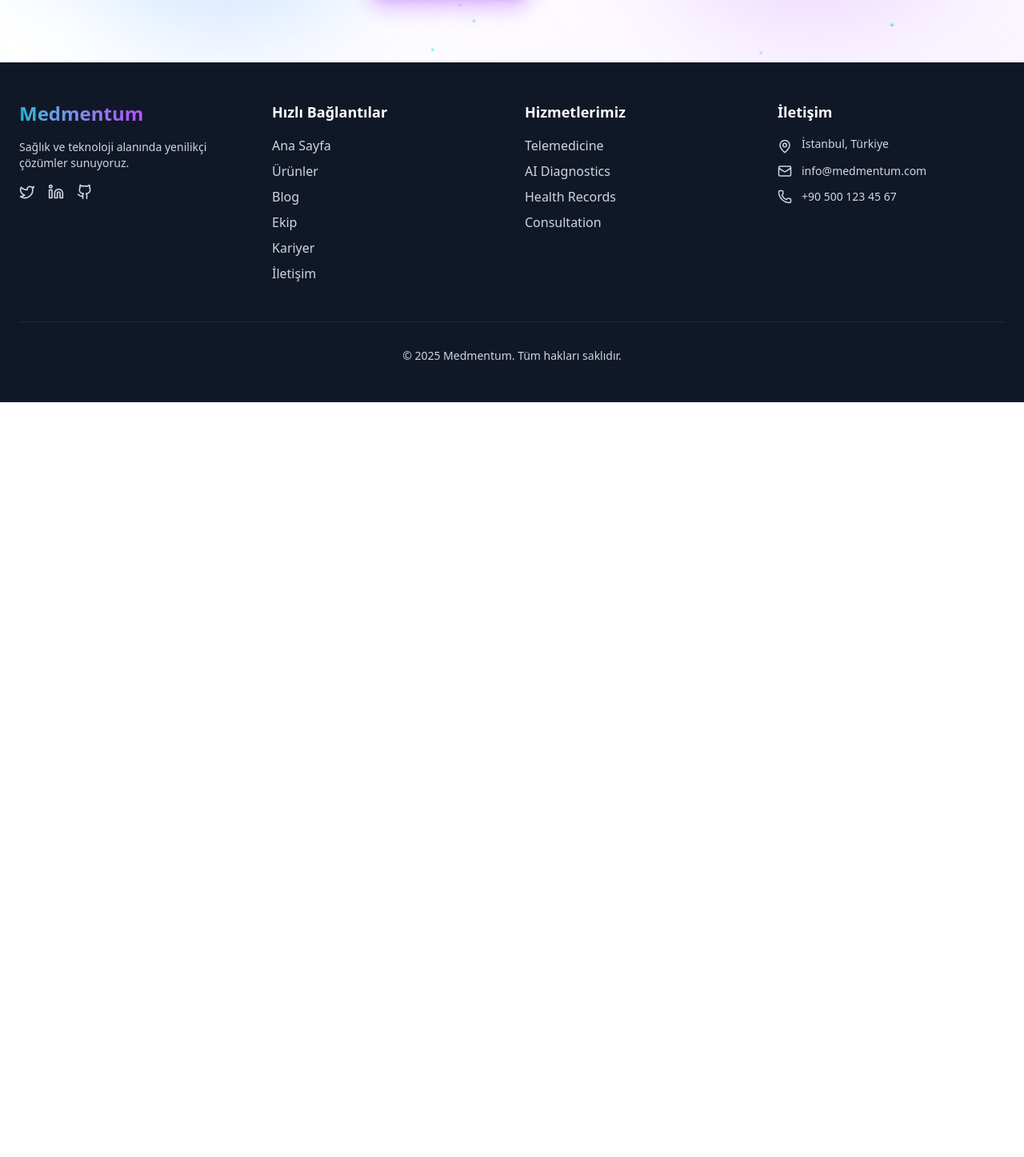
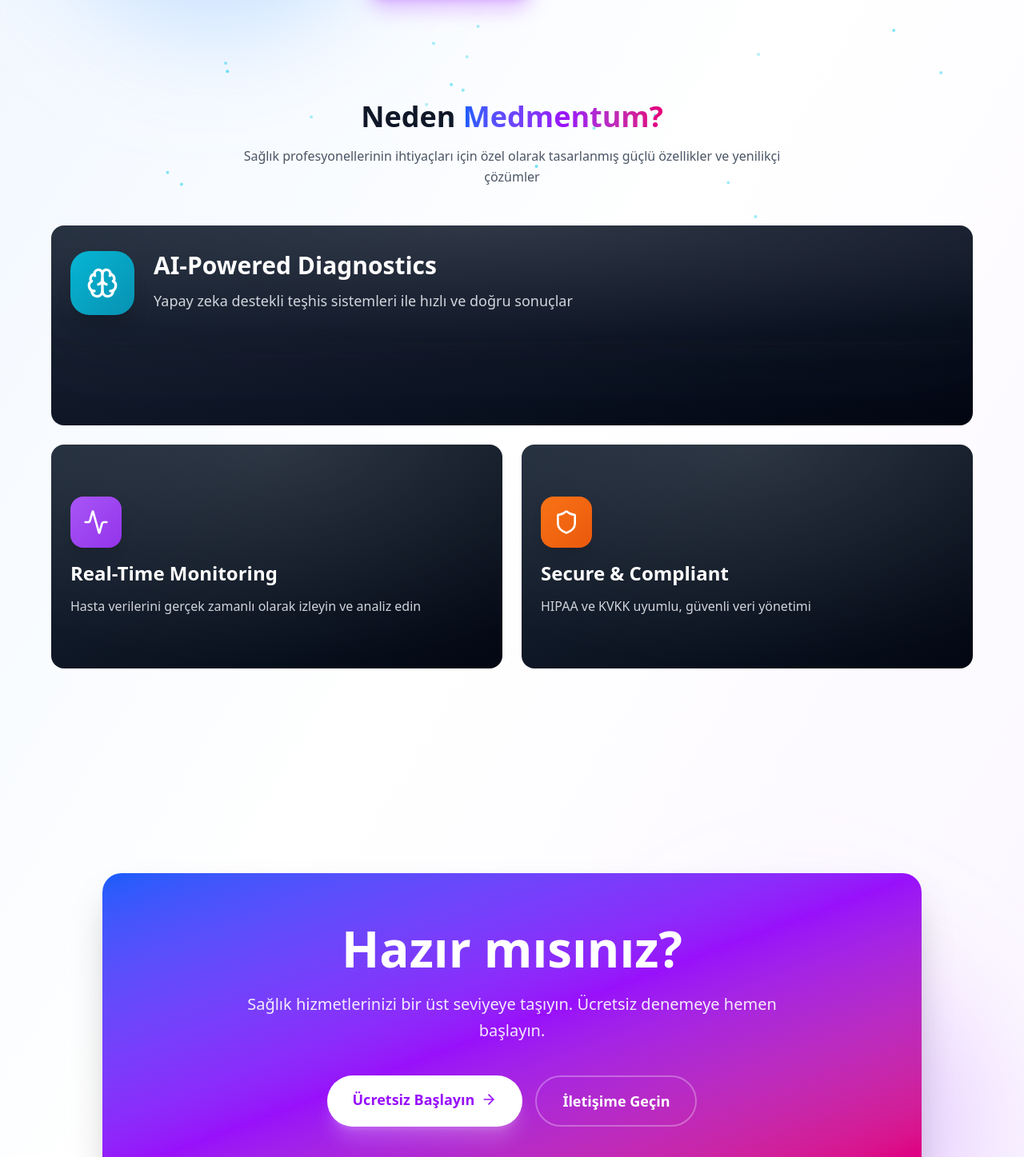
Before and after one commit to bsyilmaz/medmentum, a React (Vite) app: page / in a window 1280 px wide. Shown: the part 526-1973 px from the top of the page at 80% size. Before the commit the page ends 1029 px from the top, so only its background shows below. Built offline with nearby package versions, Linux system fonts and the light colour scheme.

Commit message:
Neden Medmentum ve Hazır mısınız bölümleri hero içinde geri eklendi

```diff
--- a/src/pages/Home.jsx
+++ b/src/pages/Home.jsx
@@ -166,6 +166,128 @@
             </FadeIn>
           </div>
         </div>
+
+        {/* Features Section - Neden Medmentum */}
+        <div className="container mx-auto px-6 relative z-10 py-32">
+          <FadeIn>
+            <div className="text-center mb-8">
+              <motion.h2
+                initial={{ opacity: 0, y: 20 }}
+                whileInView={{ opacity: 1, y: 0 }}
+                viewport={{ once: true }}
+                transition={{ duration: 0.6 }}
+                className="text-3xl md:text-4xl font-extrabold mb-4 text-gray-900 dark:text-white"
+              >
+                Neden <span className="bg-gradient-to-r from-blue-600 via-purple-600 to-pink-600 bg-clip-text text-transparent">Medmentum?</span>
+              </motion.h2>
+              <motion.p
+                initial={{ opacity: 0, y: 20 }}
+                whileInView={{ opacity: 1, y: 0 }}
+                viewport={{ once: true }}
+                transition={{ delay: 0.2, duration: 0.6 }}
+                className="text-base text-gray-600 dark:text-gray-300 max-w-2xl mx-auto leading-relaxed mb-12"
+              >
+                Sağlık profesyonellerinin ihtiyaçları için özel olarak tasarlanmış
+                güçlü özellikler ve yenilikçi çözümler
+              </motion.p>
+            </div>
+          </FadeIn>
+
+          <div className="max-w-6xl mx-auto">
+            {/* İlk kart - Tam genişlik */}
+            <motion.div
+              initial={{ opacity: 0, y: 30 }}
+              whileInView={{ opacity: 1, y: 0 }}
+              viewport={{ once: true }}
+              transition={{ delay: 0, duration: 0.6 }}
+              className="mb-6"
+            >
+              <WobbleCard containerClassName="bg-gradient-to-br from-gray-800 via-gray-900 to-gray-950 min-h-[250px]">
+                <div className="flex flex-col md:flex-row items-center md:items-start gap-6 h-full">
+                  <motion.div
+                    whileHover={{ scale: 1.1, rotate: [0, -10, 10, 0] }}
+                    transition={{ duration: 0.3 }}
+                    className={`w-20 h-20 rounded-3xl bg-gradient-to-br ${features[0].color} flex items-center justify-center shadow-xl flex-shrink-0`}
+                  >
+                    {React.createElement(features[0].icon, { className: "text-white", size: 40 })}
+                  </motion.div>
+                  <div className="flex-1 text-center md:text-left">
+                    <h3 className="text-3xl font-bold mb-3 text-white">{features[0].title}</h3>
+                    <p className="text-gray-300 leading-relaxed text-lg">
+                      {features[0].description}
+                    </p>
+                  </div>
+                </div>
+              </WobbleCard>
+            </motion.div>
+
+            {/* Alt kısım - 2 kart yan yana */}
+            <div className="grid grid-cols-1 md:grid-cols-2 gap-6">
+              {features.slice(1, 3).map((feature, index) => (
+                <motion.div
+                  key={index}
+                  initial={{ opacity: 0, y: 30 }}
+                  whileInView={{ opacity: 1, y: 0 }}
+                  viewport={{ once: true }}
+                  transition={{ delay: (index + 1) * 0.1, duration: 0.6 }}
+                  className="h-full"
+                >
+                  <WobbleCard containerClassName="bg-gradient-to-br from-gray-800 to-gray-950 h-full min-h-[280px]">
+                    <div className="flex flex-col h-full justify-center">
+                      <motion.div
+                        whileHover={{ scale: 1.1, rotate: [0, -10, 10, 0] }}
+                        transition={{ duration: 0.3 }}
+                        className={`w-16 h-16 rounded-2xl bg-gradient-to-br ${feature.color} flex items-center justify-center mb-4 shadow-lg`}
+                      >
+                        <feature.icon className="text-white" size={32} />
+                      </motion.div>
+                      <h3 className="text-2xl font-bold mb-3 text-white">{feature.title}</h3>
+                      <p className="text-gray-300 leading-relaxed">
+                        {feature.description}
+                      </p>
+                    </div>
+                  </WobbleCard>
+                </motion.div>
+              ))}
+            </div>
+          </div>
+        </div>
+
+        {/* CTA Section - Hazır mısınız */}
+        <div className="container mx-auto px-6 relative z-10 py-32">
+          <FadeIn>
+            <motion.div
+              initial={{ opacity: 0, y: 30 }}
+              whileInView={{ opacity: 1, y: 0 }}
+              viewport={{ once: true }}
+              transition={{ duration: 0.8 }}
+              className="max-w-5xl mx-auto text-center bg-gradient-to-br from-blue-600 via-purple-600 to-pink-600 rounded-3xl p-12 md:p-16 shadow-2xl"
+            >
+              <motion.h2
+                animate={{ scale: [1, 1.03, 1] }}
+                transition={{ duration: 4, repeat: Infinity }}
+                className="text-4xl md:text-5xl lg:text-6xl font-extrabold mb-6 text-white"
+              >
+                Hazır mısınız?
+              </motion.h2>
+              <p className="text-lg md:text-xl text-white/90 mb-10 leading-relaxed max-w-2xl mx-auto">
+                Sağlık hizmetlerinizi bir üst seviyeye taşıyın.
+                Ücretsiz denemeye hemen başlayın.
+              </p>
+              <div className="flex flex-col sm:flex-row gap-4 justify-center">
+                <MagneticButton className="group px-8 py-4 bg-white text-purple-600 rounded-full font-bold text-lg shadow-xl shadow-white/20 hover:shadow-white/30 hover:scale-105 transition-all duration-300">
+                  <span className="flex items-center gap-2">
+                    Ücretsiz Başlayın
+                    <ArrowRight className="group-hover:translate-x-1 transition-transform" size={20} />
+                  </span>
+                </MagneticButton>
+                <Button size="lg" variant="outline" className="px-8 py-4 text-lg font-semibold border-2 border-white/30 text-white rounded-full hover:bg-white/10 transition-all backdrop-blur-sm">
+                  İletişime Geçin
+                </Button>
+              </div>
+            </motion.div>
+          </FadeIn>
+        </div>
       </section>
 
       {/* Quote Modal */}
```
